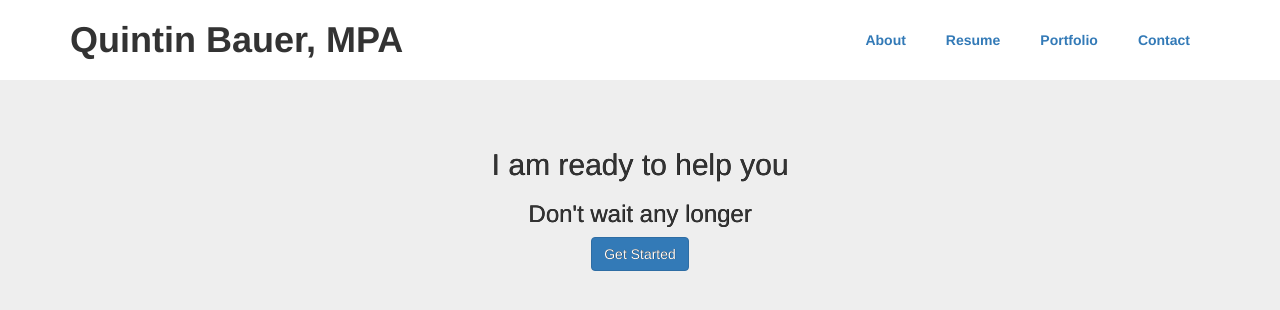
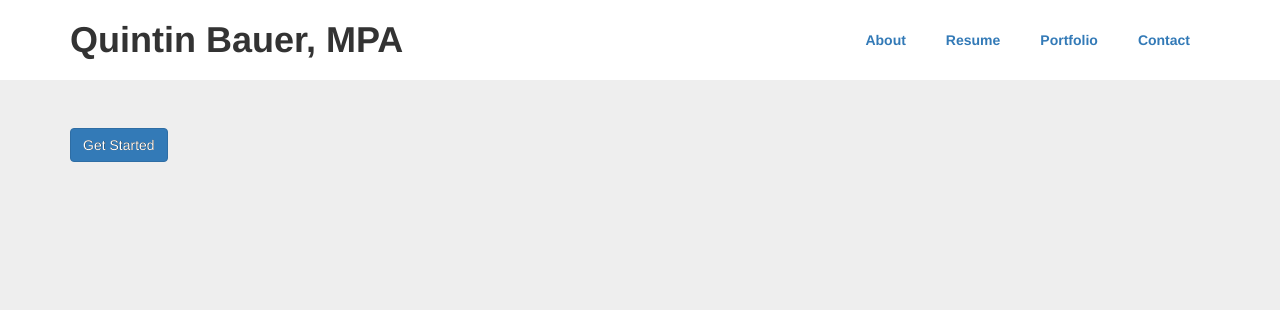
Before and after one commit to qbauer82/qbauer82.github.io, a Jekyll site: the page index.html, which Jekyll copies as it is, in a window 1280 px wide and 900 px high. Shown: the top 310 px of the window. Built offline with Jekyll 4.4.1, drawn with Linux system fonts in a browser that asks for light colours.

Commit message:
Update index.html

```diff
--- a/index.html
+++ b/index.html
@@ -17,9 +17,7 @@
 </header>
 <section class="jumbotron">
     <div class="container">
-      <div class="row text-center">
-        <h2>I am ready to help you</h2>
-        <h3>Don't wait any longer</h3>
+
         <a class="btn btn-primary" href="getstarted.html">Get Started</a>
       </div>
     </div>
```
